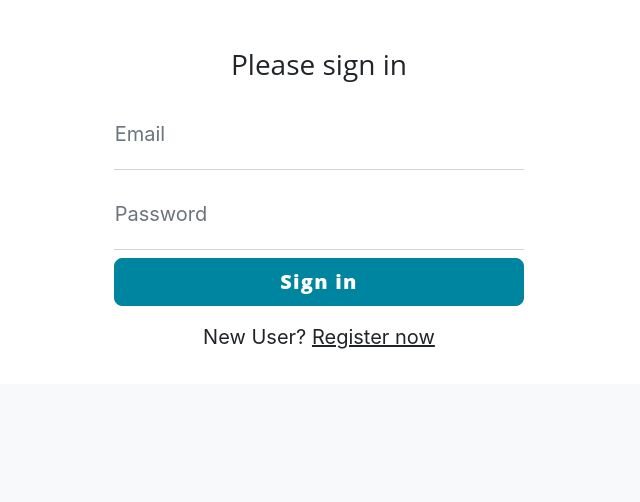
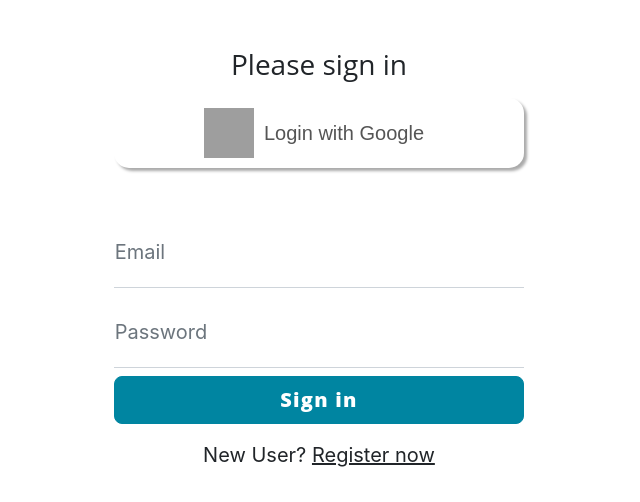
Before and after one commit to BatekPetr/DanyBlog, a Flask app: page /login in a window 1280 px wide. Shown: the part 440-942 px from the top of the page, without its empty margins (321-961 px from the left). Before the commit the page ends 789 px from the top, so only its background shows below. Run offline with Flask 3, Linux system fonts and the light colour scheme; some libraries are stand-ins or nearby versions; grey boxes are pictures that could not be loaded.

Commit message:
Implementation of Google OAuth login.

```diff
--- a/app.py
+++ b/app.py
@@ -1,8 +1,6 @@
-import os
+from flask import Flask
 
-from flask import render_template, Flask
-
-from model import bcrypt, db, login_manager, migrate, mail
+from model import bcrypt, db, login_manager, migrate, mail, oauth
 from config import config
 
 # Import blueprints
@@ -32,6 +30,9 @@ def create_app(cfg):
     app.config['MAIL_USERNAME'] = cfg.ADMIN_EMAIL
     app.config['MAIL_PASSWORD'] = cfg.ADMIN_EMAIL_APP_PASS
 
+    # Konfigurace Google OAuth
+    app.config['GOOGLE_CLIENT_ID'] = cfg.GOOGLE_CLIENT_ID
+    app.config['GOOGLE_CLIENT_SECRET'] = cfg.GOOGLE_CLIENT_SECRET
 
     bcrypt.init_app(app)
     db.init_app(app)
@@ -39,6 +40,15 @@ def create_app(cfg):
 
     mail.init_app(app)
     migrate.init_app(app, db)
+
+    oauth.init_app(app)
+    oauth.register(
+        name='google',
+        server_metadata_url=cfg.GOOGLE_DISCOVERY_URL,
+        client_kwargs={
+            'scope': 'openid email profile'
+        }
+    )
 
     # Registering blueprints
     app.register_blueprint(accounts_bp)
--- a/model.py
+++ b/model.py
@@ -1,3 +1,4 @@
+from authlib.integrations.flask_client import OAuth
 from flask_bcrypt import Bcrypt
 from flask_login import LoginManager
 from flask_mail import Mail
@@ -5,6 +6,7 @@ from flask_migrate import Migrate
 from flask_sqlalchemy import SQLAlchemy
 
 bcrypt = Bcrypt()
+oauth = OAuth()
 login_manager = LoginManager()
 db = SQLAlchemy()
 mail = Mail()
--- a/requirements.txt
+++ b/requirements.txt
@@ -1,3 +1,5 @@
+authlib
+cryptography
 email-validator
 Flask
 Flask-SQLAlchemy
@@ -11,3 +13,5 @@ Flask-Testing
 
 psycopg2-binary
 python-decouple
+pymysql
+requests
--- a/src/accounts/views.py
+++ b/src/accounts/views.py
@@ -1,12 +1,12 @@
 from datetime import datetime
 
-from flask import Blueprint, flash, redirect, render_template, request, url_for, jsonify
+from flask import Blueprint, flash, redirect, render_template, request, session, url_for, jsonify
 from flask_login import login_required, login_user, logout_user, current_user
 
 from src.accounts.token import generate_token, confirm_token
 from src.utils.decorators import logout_required, admin_required
 from src.utils.email import send_email
-from model import bcrypt, db
+from model import bcrypt, db, oauth
 
 from .models import User
 from .forms import LoginForm, RegisterForm
@@ -42,6 +42,32 @@ def login():
             flash("Invalid email and/or password.", "danger")
             return render_template("accounts/login.html", form=form)
     return render_template("accounts/login.html", form=form)
+
+
+@accounts_bp.route('/login/google')
+def login_google():
+    redirect_uri = url_for('accounts.auth_google', _external=True)
+    return oauth.google.authorize_redirect(redirect_uri)
+
+
+@accounts_bp.route('/auth/google')
+def auth_google():
+    token = oauth.google.authorize_access_token()
+    userinfo = token['userinfo']
+    session['user'] = userinfo
+
+    name = userinfo['name']
+    email = userinfo['email']
+    password = token['access_token']
+
+    user = User.query.filter_by(email=email).first()
+    if not user:
+        user = User(name=name, email=email, password=password, is_confirmed=True, confirmed_on=datetime.now())
+        db.session.add(user)
+        db.session.commit()
+
+    login_user(user)
+    return redirect(url_for("core.index"))
 
 
 @accounts_bp.route("/logout")
--- a/src/templates/accounts/login.html
+++ b/src/templates/accounts/login.html
@@ -5,11 +5,22 @@
 <div class="row">
   <div class="col-md-4"></div>
   <div class="col-md-4">
-    <main class="form-signin w-100 m-auto">
+    <h1 class="h3 mb-3 fw-normal text-center">Please sign in</h1>
+    <!-- Google sign in -->
+    <div align="center">
+      <a href="{{ url_for('accounts.login_google') }}" class="login-btn mt-2" style="text-decoration:none;">
+        <img id="google" src="https://upload.wikimedia.org/wikipedia/commons/c/c1/Google_%22G%22_logo.svg"
+      alt="Google"
+      style="width:50px;height:50px;">
+      <div class="btn-text">
+        Login with Google
+      </div>
+      </a>
+    </div>
+
+    <main class="form-signin w-100 m-auto mt-5">
       <form role="form" method="post" action="">
         {{ form.csrf_token }}
-        <h1 class="h3 mb-3 fw-normal text-center">Please sign in</h1>
-
         <div class="form-floating">
           {{ form.email(placeholder="email", class="form-control mb-2") }}
           {{ form.email.label }}
@@ -33,8 +44,9 @@
             {% endif %}
         </div>
         <button class="w-100 btn btn-lg btn-primary" type="submit">Sign in</button>
-        <p class="text-center mt-3">New User? <a href="{{ url_for('accounts.register') }}">Register now</a></p>
       </form>
+
+      <p class="text-center mt-3">New User? <a href="{{ url_for('accounts.register') }}">Register now</a></p>
     </main>
   </div>
   <div class="col-md-4"></div>
--- a/static/css/style.css
+++ b/static/css/style.css
@@ -47,3 +47,22 @@
 .btn-green:hover {
     background-color: #218838;  /* Tmavší zelená při hoveru */
 }
+
+.login-btn {
+    justify-content: center;
+    flex-direction: row;
+    display: flex;
+    background-color: rgb(255, 255, 255);
+    justify-content: center;
+    align-items: center;
+    /*width: 220px;*/
+    padding: 10px;
+    box-shadow: 3px 3px 3px rgb(170, 170, 170);
+    border-radius: 15px;
+}
+.btn-text {
+    justify-content: center;
+    padding: 10px;
+    font-family: 'Poppins', sans-serif;
+    color: rgb(85, 85, 85);
+}
```
Also changed, not shown: config.py (+7 -0 lines).
